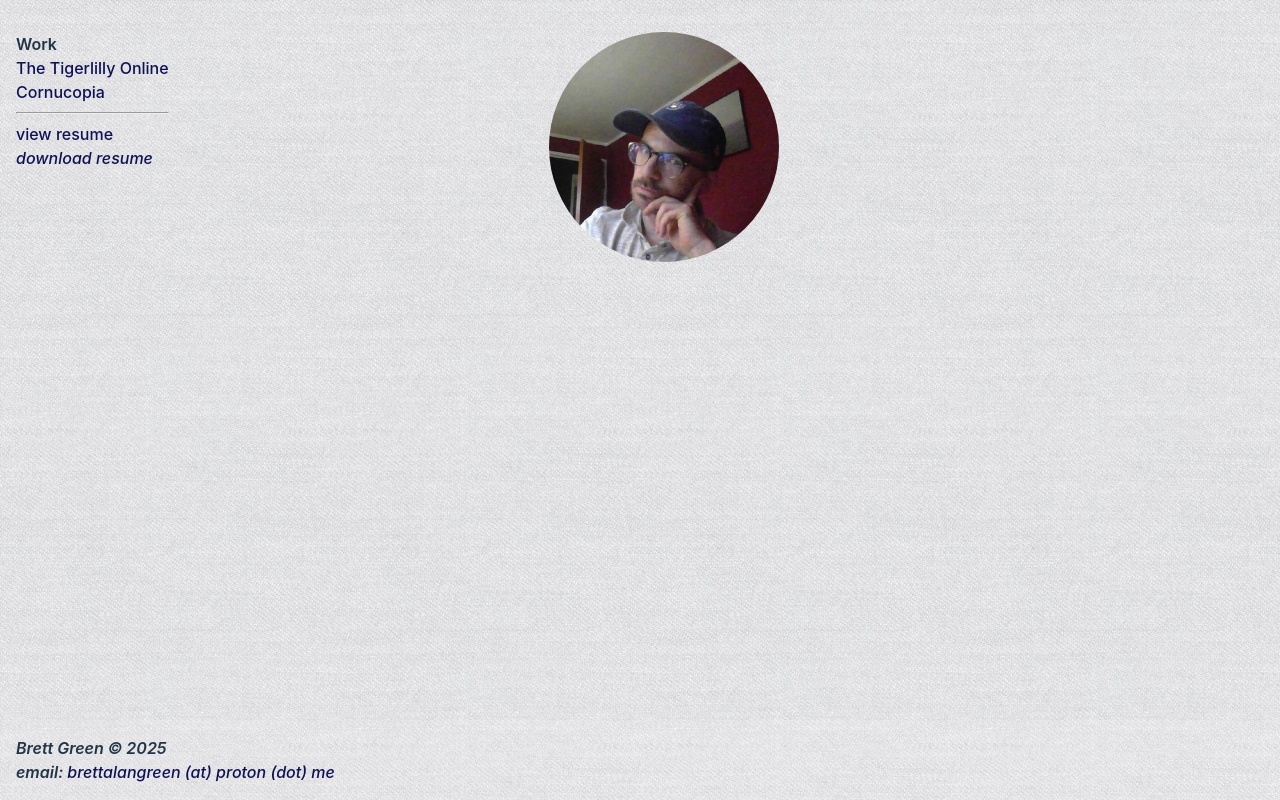
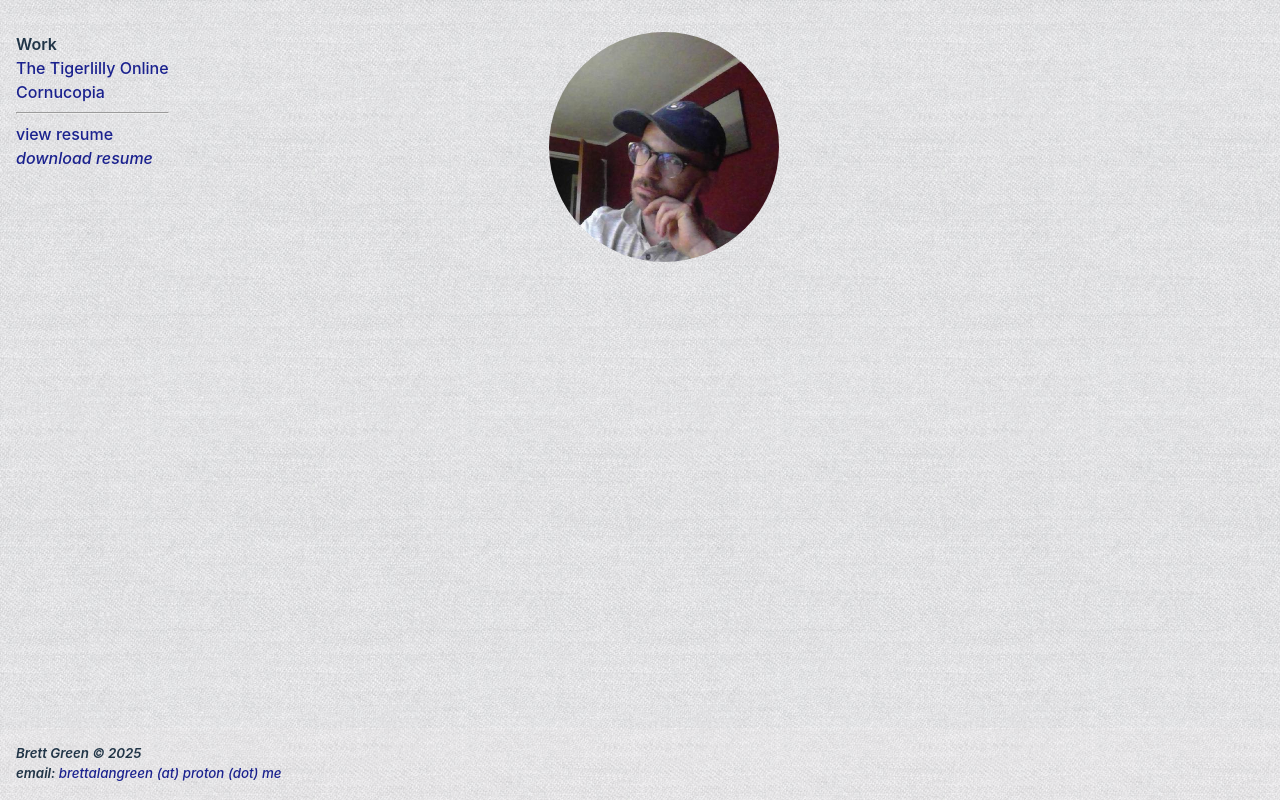
Before and after one commit to brettagreen/PortfolioSite, a React (Vite) app: page / in a window 1280 px wide. Built offline with nearby package versions, Linux system fonts and the light colour scheme.

Commit message:
footer text, color

```diff
--- a/src/css/Footer.css
+++ b/src/css/Footer.css
@@ -14,4 +14,5 @@ html[xmlns] .footer {
 
 .FooterAddress {
     text-align: left;
+    font-size: smaller;
 }
--- a/src/css/index.css
+++ b/src/css/index.css
@@ -15,12 +15,12 @@
 
 a, #show {
   font-weight: 500;
-  color: #0e1253;
+  color: #1a218e;
   text-decoration: inherit;
 }
 
 a:hover, #show {
-  color: #0e1253;
+  color: #1a218e;
   cursor: pointer;
 }
 
```
